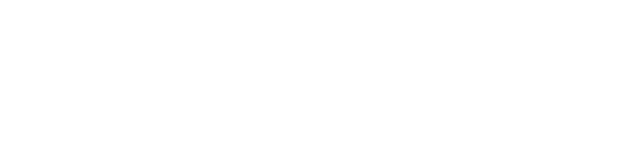
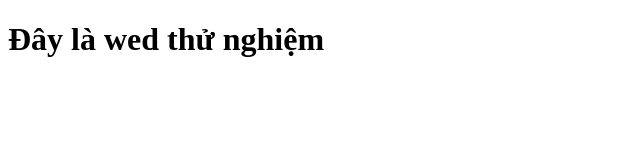
Before and after one commit to vandung1806/Vinegar-foods, a plain HTML site: page index.html in a window 1280 px wide. Shown: the whole page, without its empty margins (0-640 px from the left). Drawn offline with Linux system fonts and the light colour scheme.

Commit message:
Update index.html

```diff
--- a/index.html
+++ b/index.html
@@ -6,6 +6,6 @@
     <link rel="stylesheet" href="css/home.css">
 </head>
 <body>
-
+    <h1>Đây là wed thử nghiệm</h1>
 </body>
 </html>
```
